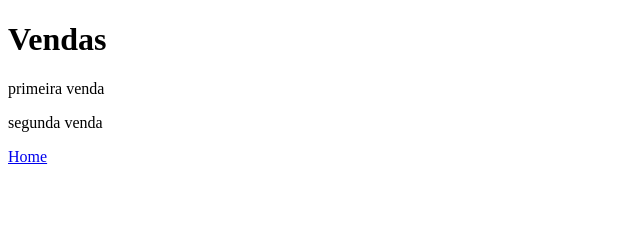
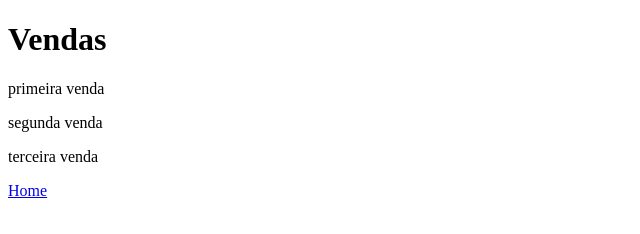
Before and after one commit to macsuel-santos/teste_github, a plain HTML site: page vendas.html in a window 1280 px wide. Shown: the whole page, without its empty margins (0-640 px from the left). Drawn offline with Linux system fonts and the light colour scheme.

Commit message:
terceira venda

```diff
--- a/vendas.html
+++ b/vendas.html
@@ -9,6 +9,7 @@
     <h1>Vendas</h1>
     <p>primeira venda</p>
     <p>segunda venda</p>
+    <p>terceira venda</p>
     <a href="./index.html">Home</a>
 </body>
 </html>
```
